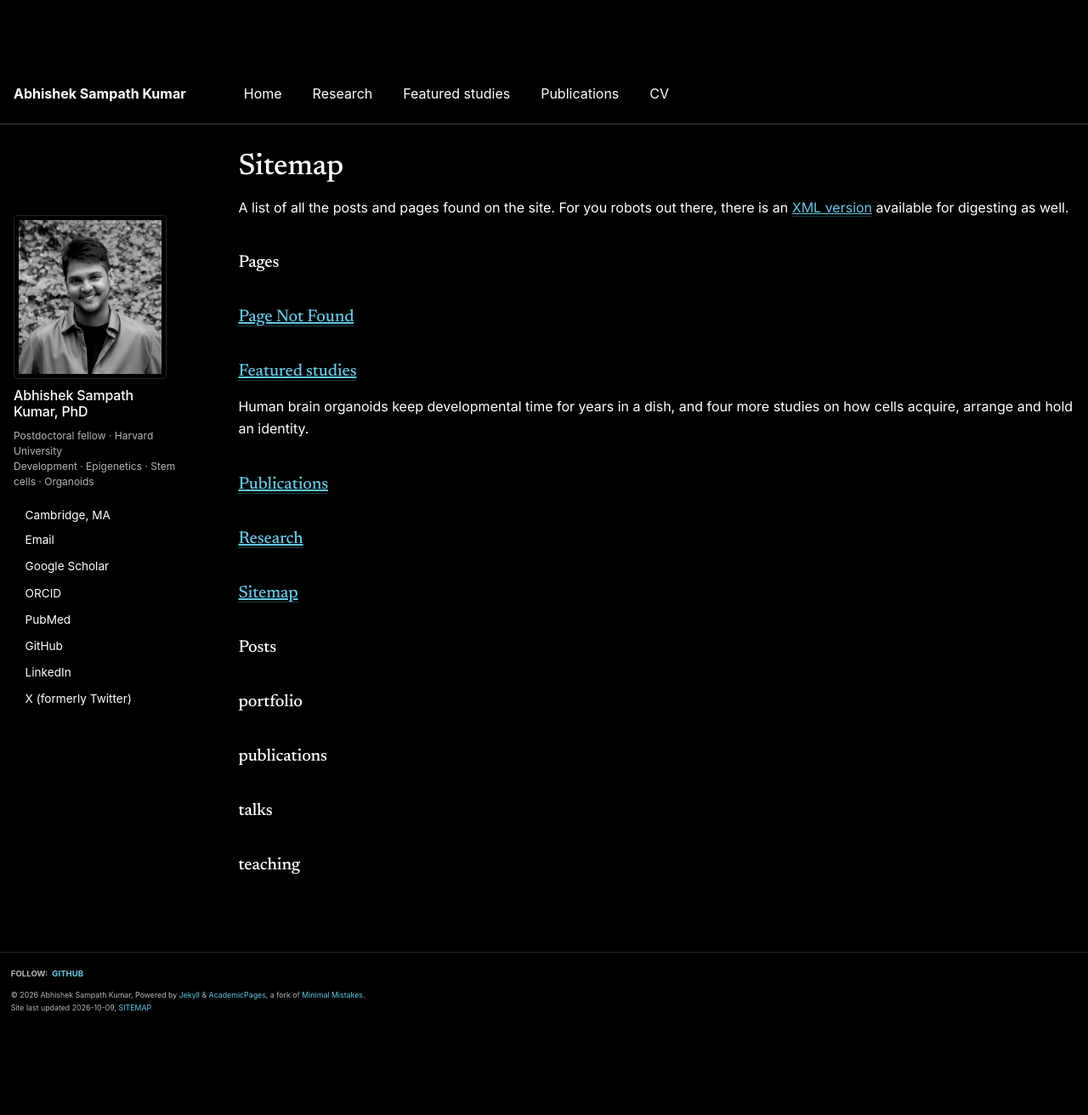
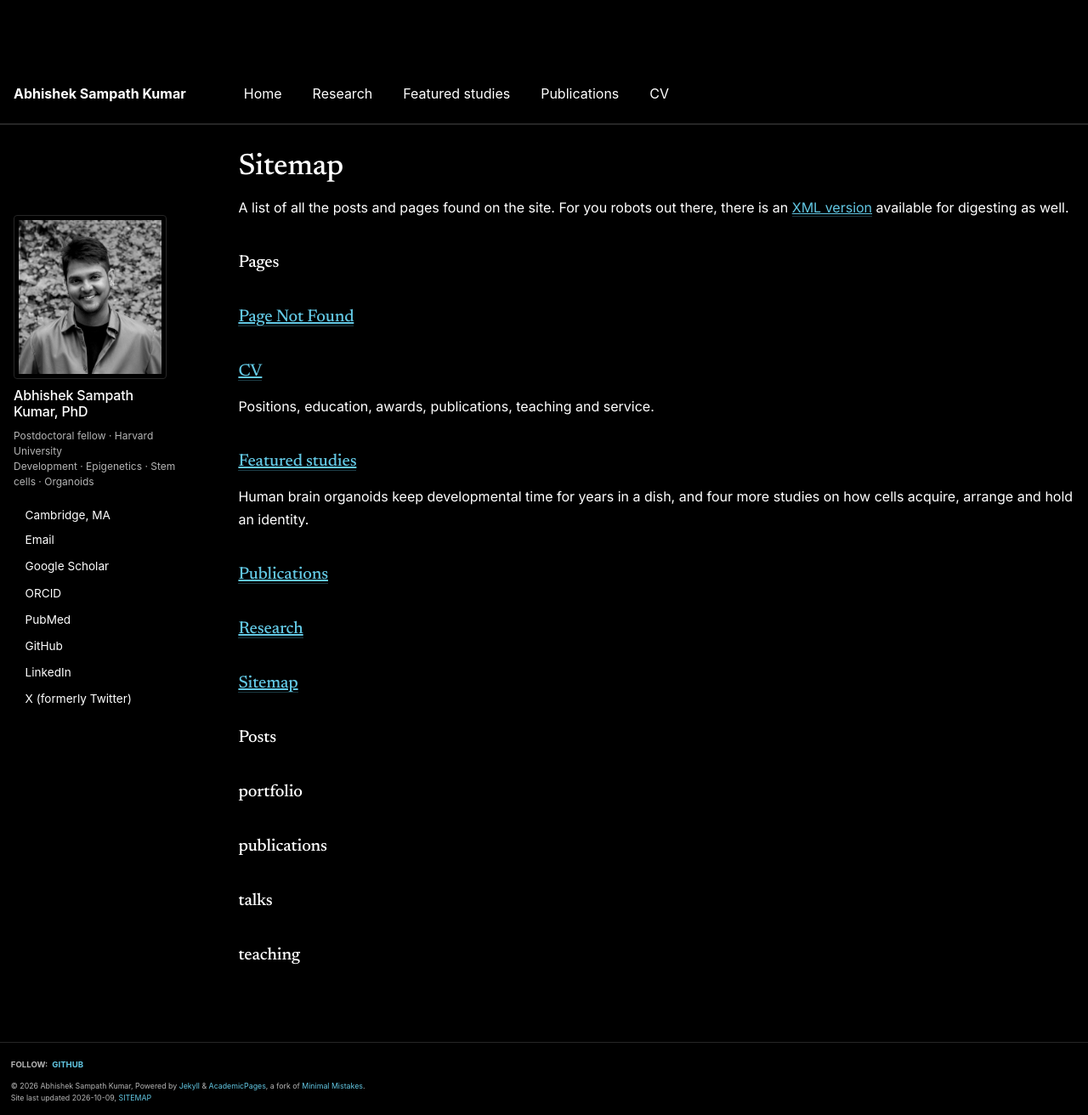
Before and after one commit to AbhiSampathKumar/abhisampathkumar.github.io, a Jekyll site: the page built from _pages/sitemap.md, in a window 1280 px wide. Shown: the whole page at 85% size. Built offline with Jekyll 4.4.1, drawn with Linux system fonts in a browser that asks for light colours; a script that is not in the unit is left out; before the commit the page ends 1206 px from its top, so only the background shows below that; part of the change alters nothing that is shown.

Commit message:
Add files via upload

```diff
--- a/_config.yml
+++ b/_config.yml
@@ -181,7 +181,6 @@ exclude:
   # engines are not told that an empty CV page or a placeholder PDF matters as
   # much as the Research page. Listing a path that does not exist is harmless,
   # and nothing here is deleted: remove a line to bring a page back.
-  - _pages/cv.md
   # The archive pages ship as .html in this theme, not .md, so both spellings
   # are listed here.
   - _pages/category-archive.md
```
